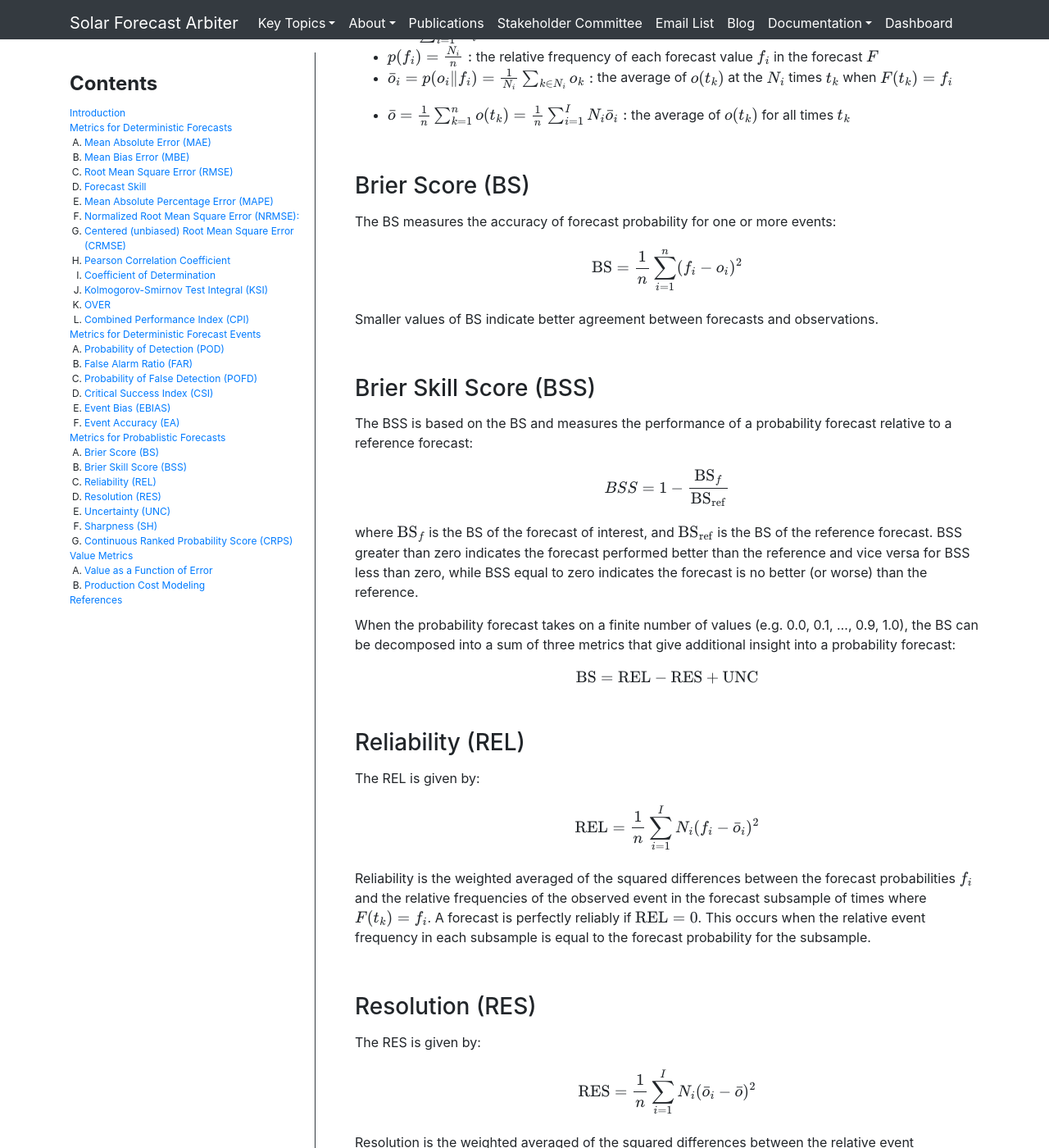
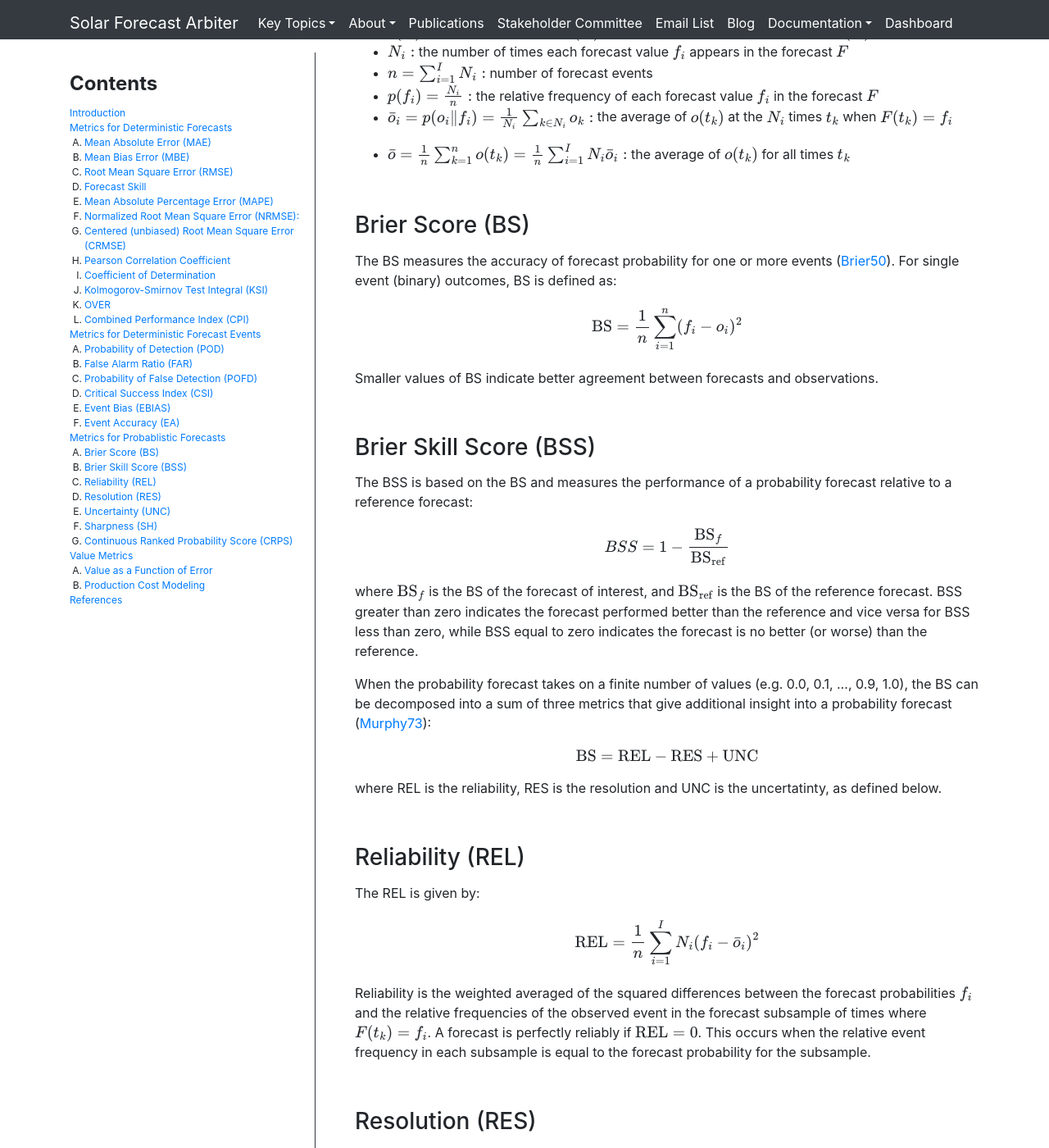
Before and after one commit to SolarArbiter/SolarArbiter.github.io, a Jekyll site: the page built from metrics.md, in a window 1280 px wide and 1400 px high, scrolled down 6282 px. Shown: the whole window at 82% size. Built offline with Jekyll 4.4.1, drawn with Linux system fonts in a browser that asks for light colours; formulas are drawn with MathJax 3; our own code applies the rules of GitHub Pages for plain Markdown files; some of the changed text lies outside the part shown.

Commit message:
metrics: add references to each metric

```diff
--- a/metrics.md
+++ b/metrics.md
@@ -135,7 +135,7 @@
 
 ### Combined Performance Index (CPI)
 {: .anchor }
-The CPI can be thought of as a combination of KSI, OVER, and RMSE:
+The CPI provides a measure of the agreement between the distributions of forecasted and observed values, and the overall error by combining KSI, OVER and RMSE ([Gueymard12](#ref-gueymard12)):
 
 $$ \text{CPI} = \frac{1}{4} ( \text{KSI} + \text{OVER} + 2 \times \text{RMSE} ) $$
 
@@ -221,7 +221,7 @@
 
 ### Brier Score (BS)
 {: .anchor }
-The BS measures the accuracy of forecast probability for one or more events:
+The BS measures the accuracy of forecast probability for one or more events ([Brier50](#ref-brier50)). For single event (binary) outcomes, BS is defined as:
 
 $$ \text{BS} = \frac{1}{n} \sum_{i=1}^n (f_i - o_i)^2  $$
 
@@ -236,9 +236,11 @@
 
 where $$ \text{BS}_f $$ is the BS of the forecast of interest, and $$ \text{BS}_{\text{ref}} $$ is the BS of the reference forecast. BSS greater than zero indicates the forecast performed better than the reference and vice versa for BSS less than zero, while BSS equal to zero indicates the forecast is no better (or worse) than the reference.
 
-When the probability forecast takes on a finite number of values (e.g. 0.0, 0.1, ..., 0.9, 1.0), the BS can be decomposed into a sum of three metrics that give additional insight into a probability forecast:
+When the probability forecast takes on a finite number of values (e.g. 0.0, 0.1, ..., 0.9, 1.0), the BS can be decomposed into a sum of three metrics that give additional insight into a probability forecast ([Murphy73](#ref-murphy73)):
 
 $$ \text{BS} = \text{REL} - \text{RES} + \text{UNC} $$
+
+where REL is the reliability, RES is the resolution and UNC is the uncertatinty, as defined below.
 
 
 ### Reliability (REL)
```
Also changed, not shown: other parts of metrics.md (+3 -3 lines).
